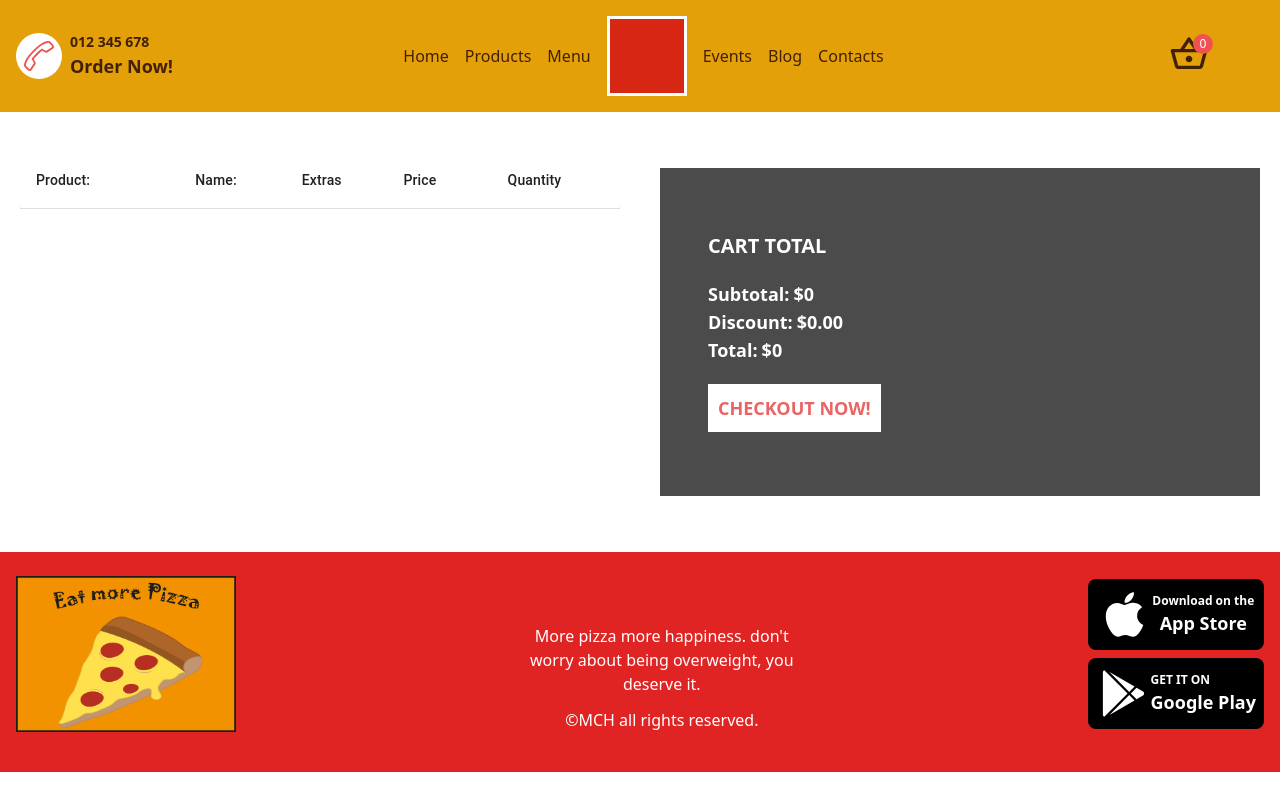
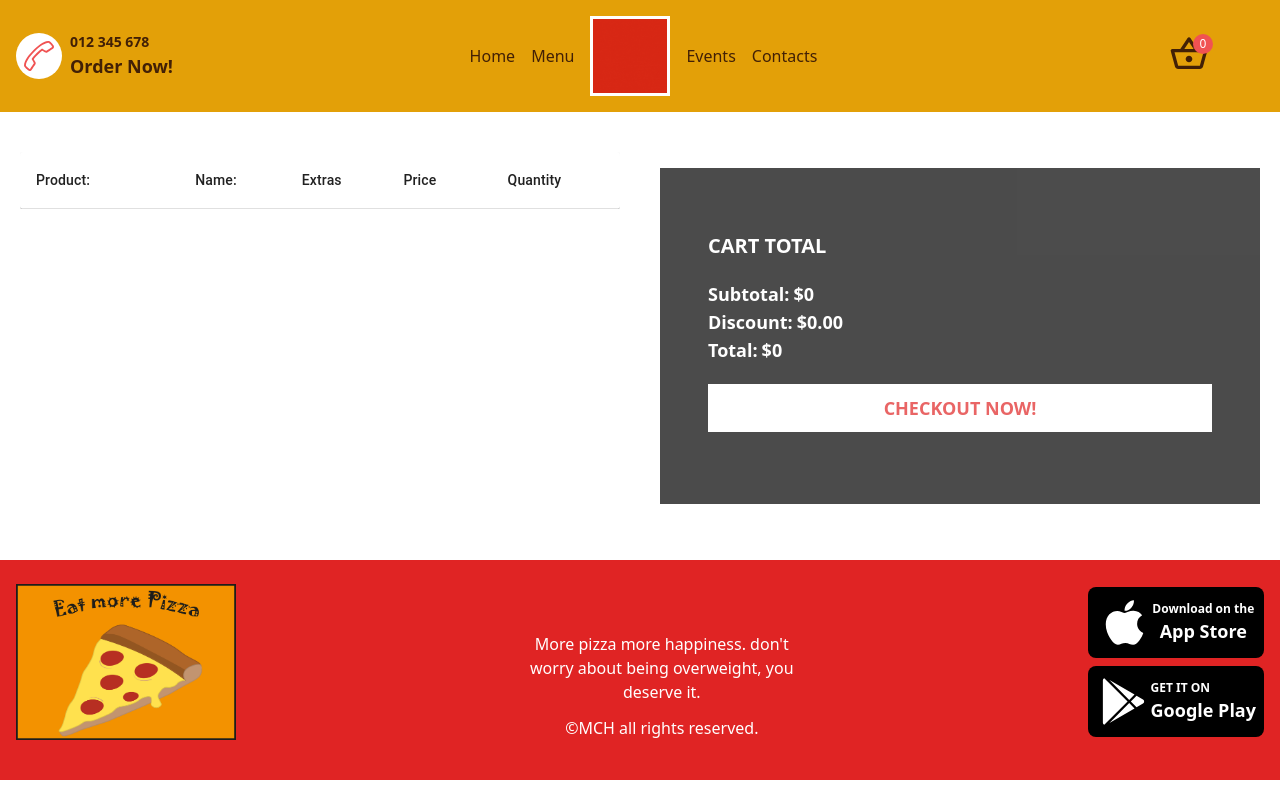
Before and after one commit to Chuloshnikov/mchpizzastore, a Next.js app: page /cart in a window 1280 px wide. Built offline with nearby package versions, Linux system fonts and the light colour scheme.

Commit message:
paypal added
payment test done

```diff
--- a/src/components/CartPage.tsx
+++ b/src/components/CartPage.tsx
@@ -158,29 +158,28 @@ const CartPage = () => {
                         {open ? (
                                 <div>
                                     <button
-                                    className='p-2.5 bg-white text-red-600 text-lg font-semibold
-                                    hover:scale-105 duration-300'
+                                    className='p-2.5 w-full mb-2 bg-white text-green-500 text-lg font-bold
+                                    hover:bg-green-500 hover:text-white duration-300'
                                     onClick={() => setCash(true)}
                                     >
                                     CASH ON DELIVERY
                                     </button>
                                     <PayPalScriptProvider
                                         options={{
-                                            "client-id":
-                                                "ATTL8fDJKfGzXNH4VVuDy1qW4_Jm8S0sqmnUTeYtWpqxUJLnXIn90V8YIGDg-SNPaB70Hg4mko_fde4-",
+                                            "client-id": "AcId4gnuiT-clTk53utijX2EXuRWaQIEaoSnU-dyE0oFjOr-yqYexsQtd2gF3bu1a07u_VxDu0pNs9rh",
                                                 components: "buttons",
                                                 currency: "USD",
                                                 "disable-funding": "credit,card,p24",
                                             }}
                                             >
-                                            <ButtonWrapper currency={currency} showSpinner={false} />
+                                                <ButtonWrapper currency={currency} showSpinner={false} />
                                             </PayPalScriptProvider>
                                 </div>
                                 ) : (
                                 <button
                                 onClick={() => setOpen(true)}
-                                className='p-2.5 bg-white text-red-600 text-lg font-semibold
-                                hover:scale-105 duration-300'
+                                className='p-2.5 mb-2 w-full bg-white text-red-600 text-lg font-bold
+                                hover:text-green-500 duration-300'
                                 >
                                     CHECKOUT NOW!
                                 </button>)}
--- a/src/components/Navbar.tsx
+++ b/src/components/Navbar.tsx
@@ -37,12 +37,6 @@ const Navbar = () => {
                     </Link>
                     </li>
                   <li className='hover:text-white hover:scale-105 focus:text-white focusLscale-105 duration-300'>
-                    <a className='xs:hidden mdl:block' href="#products">
-
-                        Products
-                    </a>
-                    </li>
-                  <li className='hover:text-white hover:scale-105 focus:text-white focusLscale-105 duration-300'>
                     <Link className='xs:hidden mdl:block' href="/">
                         Menu
                     </Link>
@@ -56,11 +50,6 @@ const Navbar = () => {
                     <Link className='xs:hidden mdl:block' href="/">
                         Events
                     </Link>
-                  </li>
-                  <li className='hover:text-white hover:scale-105 focus:text-white focusLscale-105 duration-300'>
-                  <Link className='xs:hidden mdl:block' href="/">
-                      Blog
-                  </Link>
                   </li>
                   <li className='hover:text-white hover:scale-105 focus:text-white focusLscale-105 duration-300'>
                     <Link className='xs:hidden mdl:block' href="/">
```
